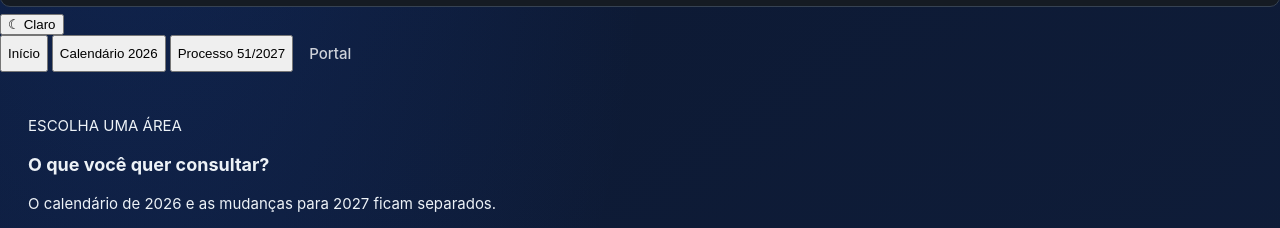
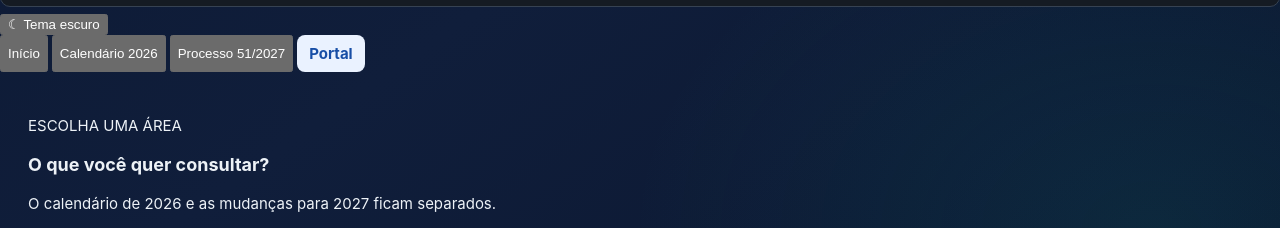
Before and after one commit to oliveiragabrielhenriquesilva-dot/Redebalbino, a website: page apps/informa/public/index.html in a window 1280 px wide. Shown: the part 570-798 px from the top of the page. Drawn offline with Linux system fonts and the light colour scheme; files that its build step writes are made by us from their sources; no server answers; files whose address does not match are found by name.

Commit message:
Corrige link CSS para scripts dos sistemas carregarem

```diff
--- a/apps/informa/public/index.html
+++ b/apps/informa/public/index.html
@@ -8,7 +8,7 @@
   <title>Balbino Informa</title>
   <link rel="icon" href="/brand/monograma-rede-balbino.webp" type="image/webp">
   <link rel="stylesheet" href="/informa/style.css?v=20261103s">
-  <link rel="stylesheet" href="/brand/balbino.css?v=20261103-palette>
+  <link rel="stylesheet" href="/brand/balbino.css?v=20261103-palette">
   <script src="/informa/app.js?v=20261103s" defer></script>
 </head>
 <body>
```
